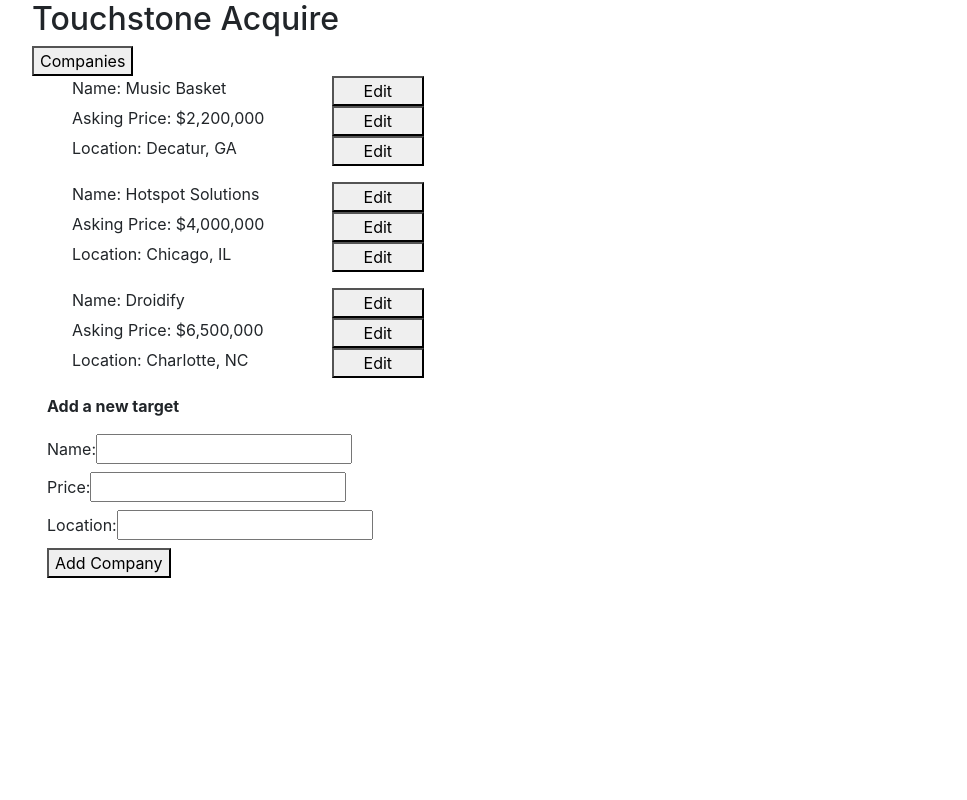
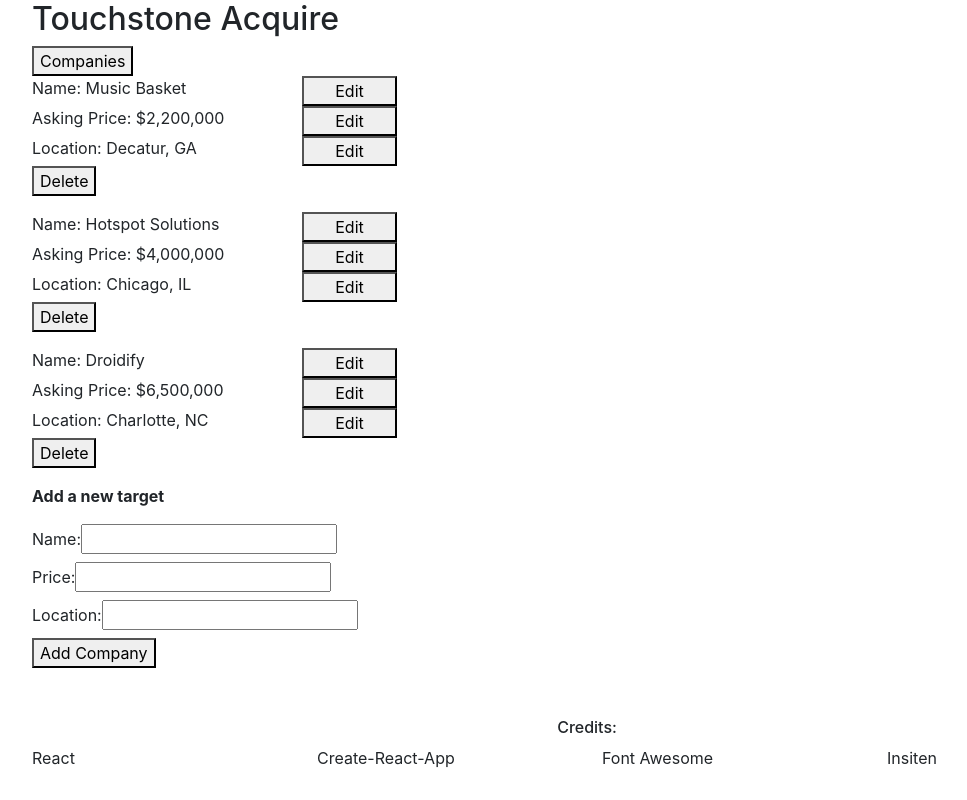
Before and after one commit to tobylad/touchstone-acquire, a React (Create React App) app: page / in a window 1280 px wide. Shown: the whole page, without its empty margins (53-1020 px from the left). Built offline with nearby package versions, Linux system fonts and the light colour scheme.

Commit message:
Add delete functionality and footer.

```diff
--- a/public/index.html
+++ b/public/index.html
@@ -20,7 +20,7 @@
       work correctly both with client-side routing and a non-root public URL.
       Learn how to configure a non-root public URL by running `npm run build`.
     -->
-    <title>React App</title>
+    <title>Touchstone Acquire</title>
   </head>
   <body>
     <noscript>You need to enable JavaScript to run this app.</noscript>
--- a/src/App.css
+++ b/src/App.css
@@ -1,3 +1,8 @@
 .hide {
   display: none;
 }
+
+ul {
+  padding: 0;
+  list-style-type: none;
+}
--- a/src/App.js
+++ b/src/App.js
@@ -1,9 +1,14 @@
 import React, { useState } from 'react';
-import './App.css';
+
+// Components
+import CreateTarget from './CreateTarget';
+import UpdateTarget from './UpdateTarget';
+import Footer from './Footer';
+
+// Assets
 import { mockTargets } from './mock-targets.js';
 import { formatCurrency } from './utils.js';
-import CreateTarget from './CreateTarget';
-import UpdateTarget from './UpdateTarget';
+import './App.css';
 
 function App() {
   const [targets, setTargets] = useState(mockTargets);
@@ -39,6 +44,15 @@ function App() {
     setTargets(newTargets);
   }
 
+  // Delete
+  const destroyTarget = (i) => {
+    const newTargets = [...targets];
+    newTargets.splice(i, 1);
+    setTargets(newTargets);
+  }
+
+
+
   // Read
   const targetList = targets.map((target, index) => {
     return (
@@ -67,6 +81,7 @@ function App() {
           <UpdateTarget edit={editTargetLocation} i={index} currentValue={target.location} />
         </li>
 
+        <li><button onClick={() => destroyTarget(index)}>Delete</button></li>
       </ul>
     );
   })
@@ -89,12 +104,16 @@ function App() {
           </div>
         </div>
 
+        <div className="row">
+          <div className="col-12">
+            {targetList}
+          </div>
+        </div>
+      </div>
 
-        <div>{targetList}</div>
+      <CreateTarget add={addTarget} />
 
-            <CreateTarget add={addTarget} />
-
-      </div>
+      <Footer />
     </div>
   );
 }
--- /dev/null
+++ b/src/Footer.css
@@ -0,0 +1,7 @@
+footer {
+  margin-top: 50px;
+}
+
+.footer-header {
+  text-align: center;
+}
--- /dev/null
+++ b/src/Footer.js
@@ -0,0 +1,23 @@
+import React from 'react';
+import './Footer.css';
+
+function Footer() {
+  return (
+    <footer className="container">
+      <div className="row">
+        <div className="col-12 footer-header">
+          <h6>Credits:</h6>
+        </div>
+      </div>
+
+      <div className="row">
+        <div className="col-3">React</div>
+        <div className="col-3">Create-React-App</div>
+        <div className="col-3">Font Awesome</div>
+        <div className="col-3">Insiten</div>
+      </div>
+    </footer>
+  );
+}
+
+export default Footer;
--- a/src/UpdateTarget.js
+++ b/src/UpdateTarget.js
@@ -32,7 +32,7 @@ function UpdateTarget(props) {
   }
 
   return (
-      <div className="col-6 col-lg-3">
+      <div className="col-3 col-lg-3">
         <div className="row">
           <button className="col-4" onClick={toggleFormClass}>Edit</button>
 
```
